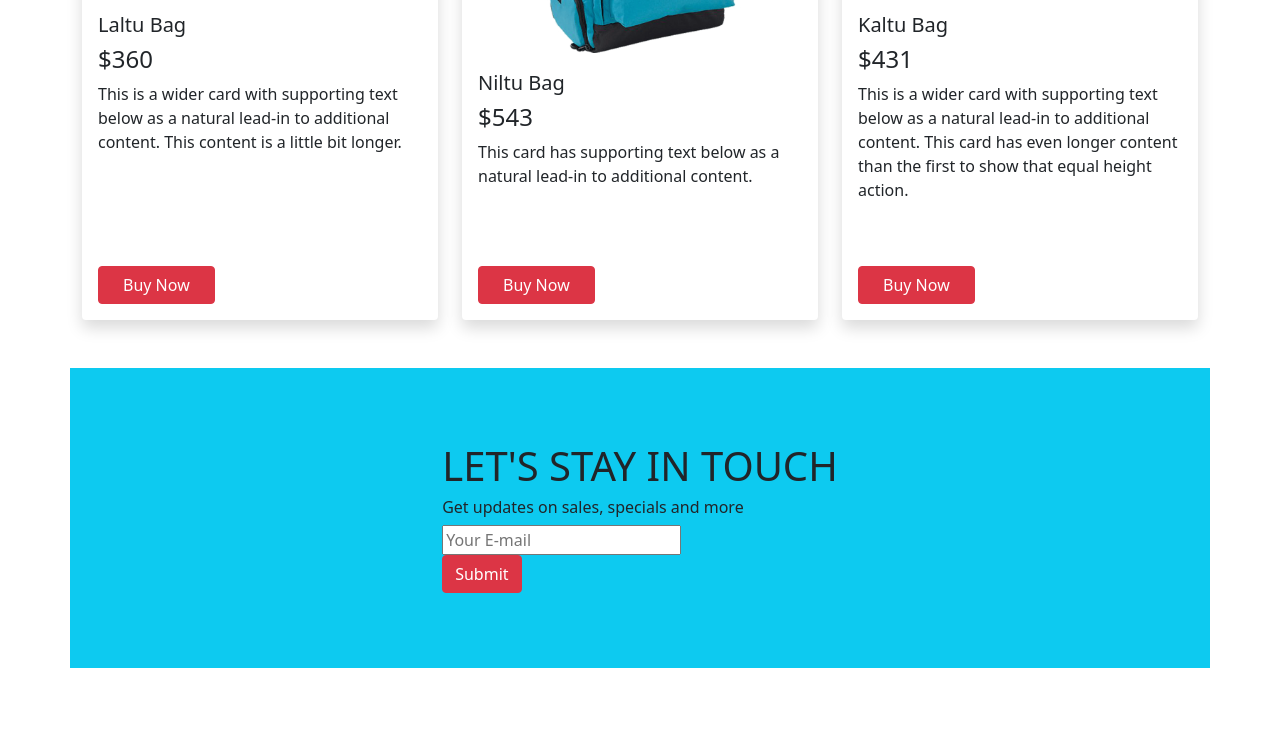
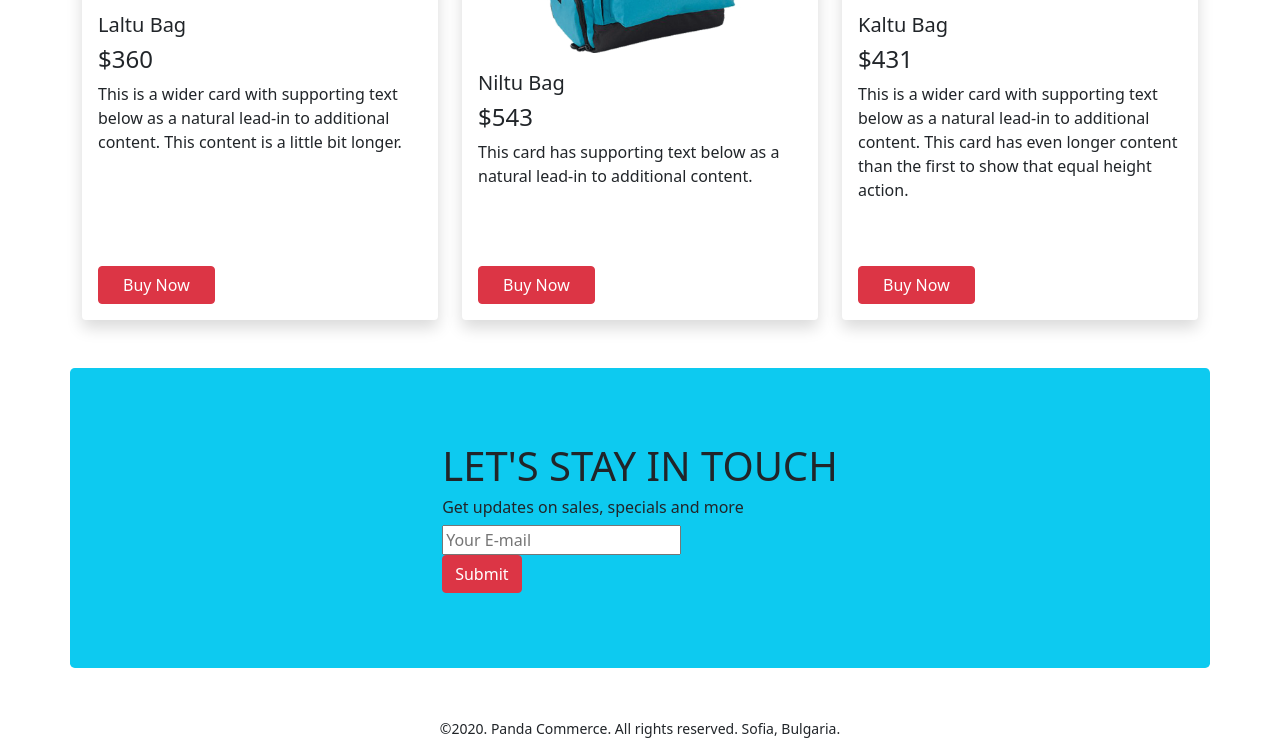
Before and after one commit to mobashirul-alam/panda-commerce-bootstrap, a plain HTML site: page index.html in a window 1280 px wide. Shown: the part 1713-2469 px from the top of the page. Before the commit the page ends 2429 px from the top, so only its background shows below. Drawn offline with nearby package versions, Linux system fonts and the light colour scheme.

Commit message:
footer done

```diff
--- a/index.html
+++ b/index.html
@@ -227,7 +227,8 @@
             </div>
         </section>
         <!-- subscribe part -->
-        <section style="height: 300px;" class="container d-flex justify-content-center align-items-center bg-info my-5">
+        <section style="height: 300px;"
+            class="container d-flex justify-content-center align-items-center bg-info my-5 rounded-3">
             <div>
                 <h1>LET'S STAY IN TOUCH</h1>
                 <h6>Get updates on sales, specials and more</h6>
@@ -237,8 +238,8 @@
             </div>
         </section>
     </main>
-    <footer>
-
+    <footer class="text-center mt-5 mb-3">
+        <small>©2020. Panda Commerce. All rights reserved. Sofia, Bulgaria.</small>
     </footer>
 
     <!-- bootstrap script  -->
```
